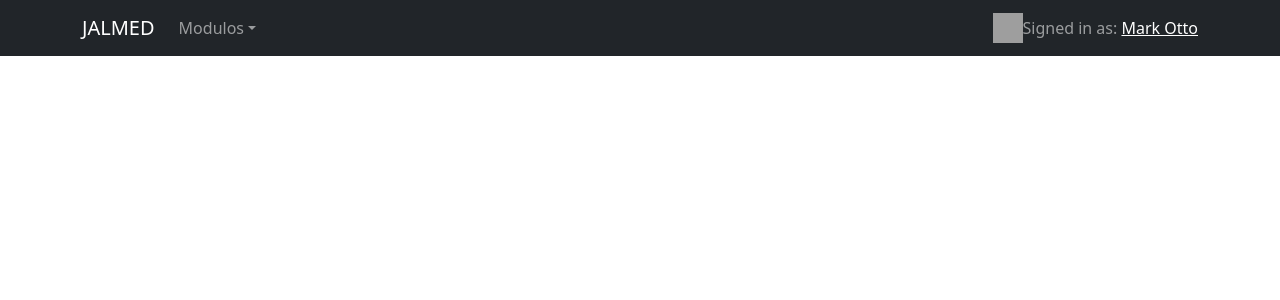
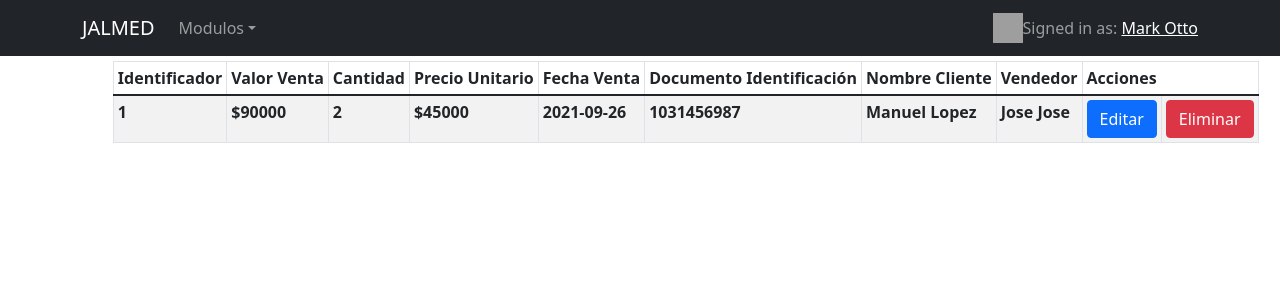
Before and after one commit to CuriDevs/project-ciclo3, a React (Create React App) app: page / in a window 1280 px wide. Shown: the top 300 px of the page. Built offline with nearby package versions, Linux system fonts and the light colour scheme; grey boxes are pictures that could not be loaded.

Commit message:
Creacion pagina de consultas y componente Dato

```diff
--- a/src/App.js
+++ b/src/App.js
@@ -1,11 +1,11 @@
 import "./App.css";
 import 'bootstrap/dist/css/bootstrap.min.css';
 
-import Header from './Shared/components/Header';
+import Sales from './Sales/pages/Sales';
 
 function App() {
   return (
-      <Header />
+      <Sales />
   );
 }
 
--- a/src/Sales/components/Consulta.js
+++ b/src/Sales/components/Consulta.js
@@ -0,0 +1,47 @@
+import Table from "react-bootstrap/Table";
+import TabContainer from "react-bootstrap/TabContainer";
+import Tab from "react-bootstrap/Tab";
+import Row from "react-bootstrap/Row";
+import Col from "react-bootstrap/Col";
+import Dato from "./Dato";
+
+var Titulos = ['Identificador','Valor Venta','Cantidad','Precio Unitario','Fecha Venta','Documento Identificación','Nombre Cliente','Vendedor'];
+var Clientes = [1,'$90000','2','$45000','2021-09-26','1031456987','Manuel Lopez','Jose Jose']
+
+function Consulta () {
+    return(
+            <Tab.Container defaultActiveKey="first" className="border border-5">
+                <Row className="border border-5 border-white">
+                    <Col sm={1}></Col>
+                    <Col md="auto">
+                    <Table striped bordered hover size="sm" responsive="xl">
+                        <thead>
+                            <tr>
+                                {Titulos.map ((value) => (
+                                    <th>{value}</th>
+                                ))}
+                                <th colSpan="2">Acciones</th>
+                            </tr>
+                        </thead>
+                        <tbody>
+                            <Dato Clientes={Clientes}/>
+
+                            {/* <tr>
+                                <td>2</td>
+                                {Cliente2.map ((value) => (
+                                    <th>{value}</th>
+                                ))}
+                                <td><Button variant="primary">Editar</Button>{' '}</td>
+                                <td><Button variant="danger">Eliminar</Button>{' '}</td>
+                            </tr> */}
+
+                        </tbody>
+                    </Table>
+                    </Col>
+                    <Col sm={1}></Col>
+                </Row>
+            </Tab.Container>
+    );
+}
+
+export default Consulta;
--- /dev/null
+++ b/src/Sales/components/Dato.js
@@ -0,0 +1,15 @@
+import Button from "react-bootstrap/Button";
+
+function Dato ({Clientes}) {
+    return(
+        <tr>
+            {Clientes.map ((value) => (
+                <th>{value}</th>
+            ))}
+            <td><Button variant="primary">Editar</Button>{' '}</td>
+            <td><Button variant="danger">Eliminar</Button>{' '}</td>
+        </tr>
+    );
+}
+
+export default Dato;
--- a/src/Sales/pages/Sales.js
+++ b/src/Sales/pages/Sales.js
@@ -0,0 +1,13 @@
+import Header from "../../Shared/components/Header";
+import Consulta from "../components/Consulta";
+
+function Sales() {
+    return(
+        <div>
+            <Header />
+            <Consulta />
+        </div>
+    );
+}
+
+export default Sales;
--- a/src/Shared/components/Header.js
+++ b/src/Shared/components/Header.js
@@ -5,13 +5,13 @@ import NavDropdown from 'react-bootstrap/NavDropdown';
 
 function Header() {
     return(
-        <Navbar bg="dark" expand="lg" variant="dark">
+        <Navbar bg="dark" expand="lg" variant="dark" >
             <Container>
                 <Navbar.Brand href="#home">JALMED</Navbar.Brand>
                 <Navbar.Toggle aria-controls="basic-navbar-nav" />
                     <Navbar.Collapse id="basic-navbar-nav">
                     <Nav className="me-auto">
-                        <NavDropdown title="Modulos" id="basic-nav-dropdown">
+                        <NavDropdown title="Modulos" id="basic-nav-dropdown" menuVariant="dark">
                         <NavDropdown.Item href="#action/3.1">Administracion de Ventas</NavDropdown.Item>
                         <NavDropdown.Item href="#action/3.2">Administracion de Productos</NavDropdown.Item>
                         <NavDropdown.Item href="#action/3.3">Administracion de usuarios</NavDropdown.Item>
@@ -21,7 +21,7 @@ function Header() {
                     </Nav>
                         <img
                         alt=""
-                        src="../Images/iconPngSinTexto.png"
+                        src="./Images/iconPngSinTexto.png"
                         width="30"
                         height="30"
                         className="d-inline-block align-top"
```
